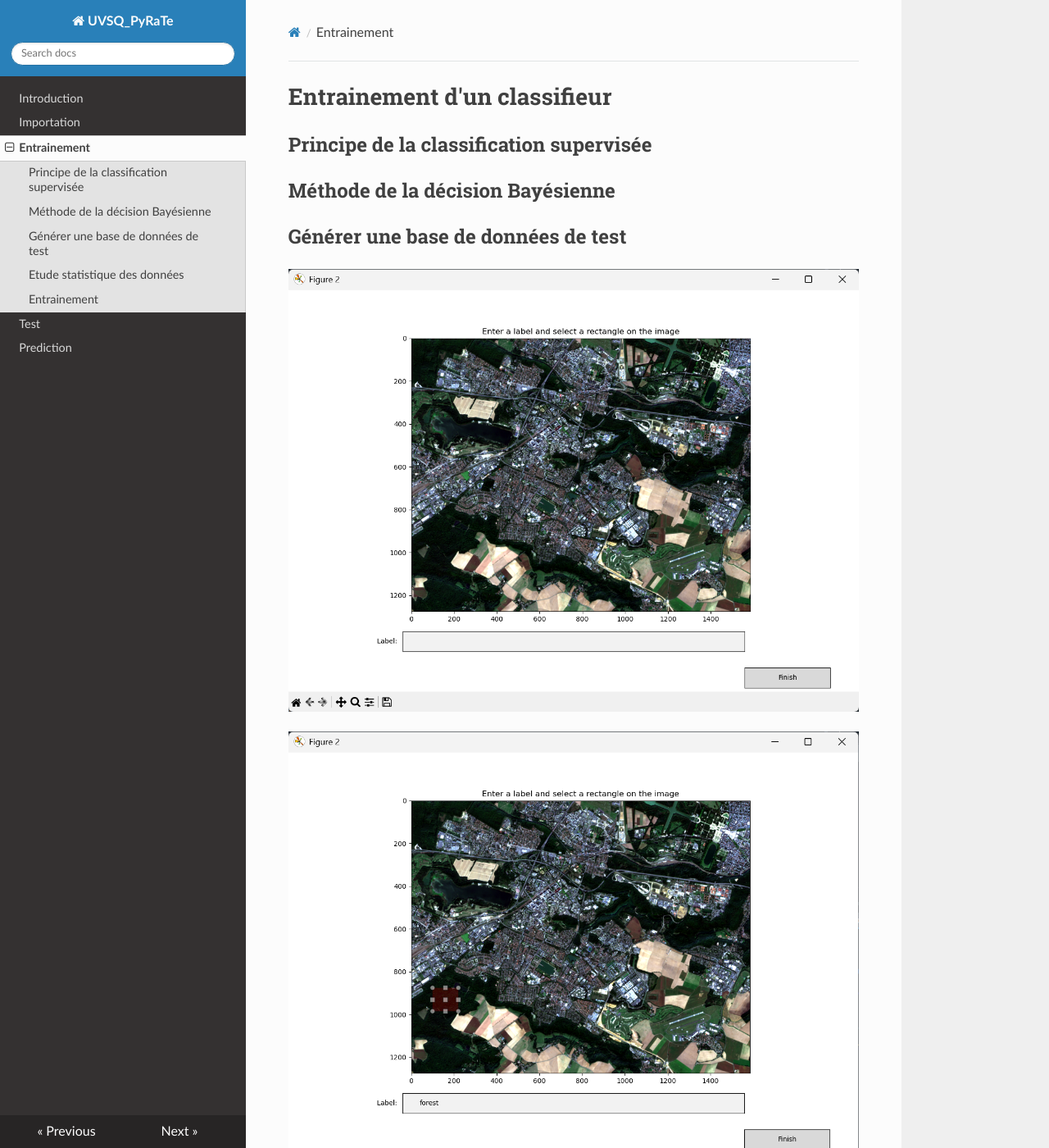
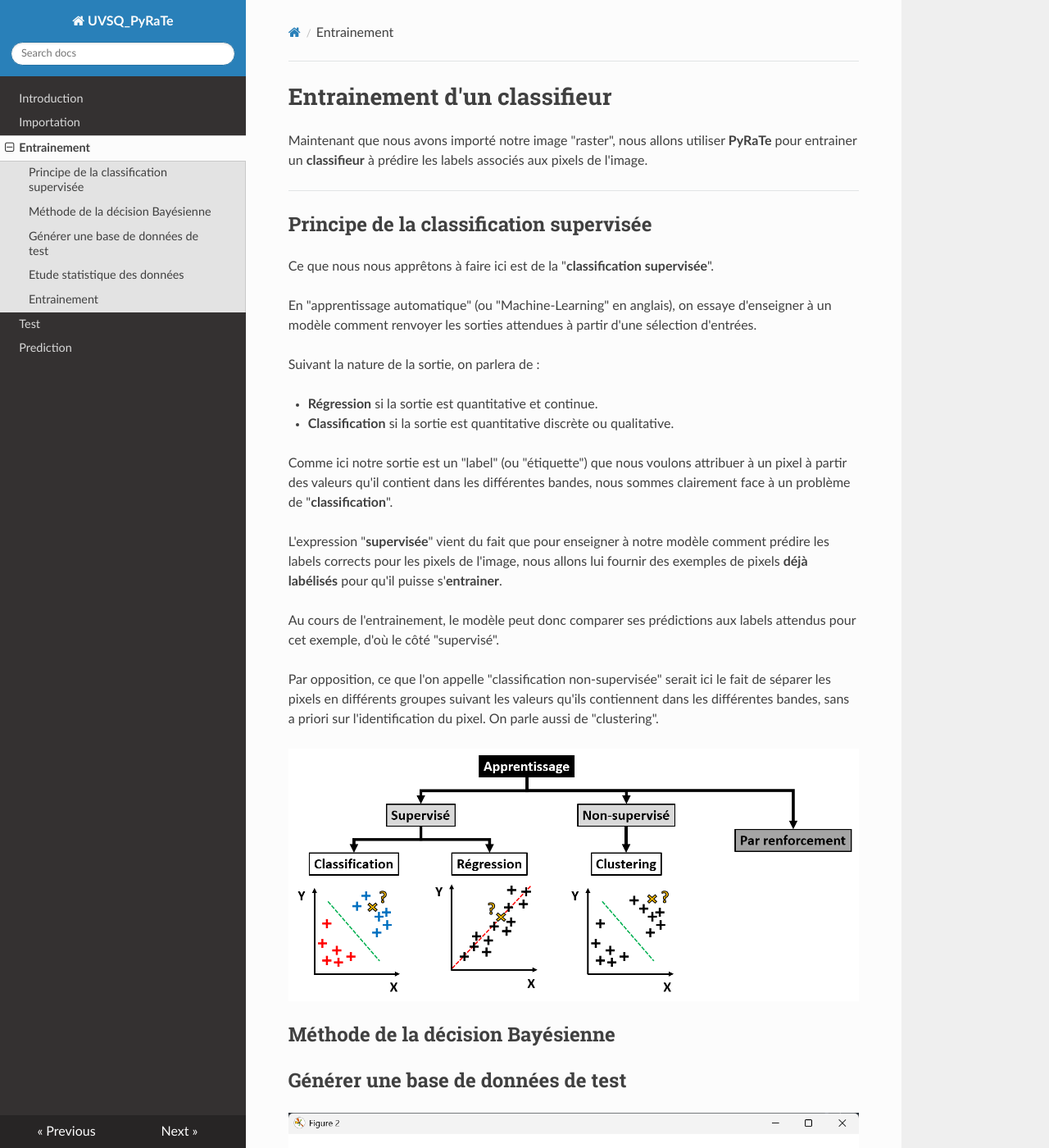
Before and after one commit to NicOudart/PyRaTe, an MkDocs documentation site: the page built from docs/entrainement.md, in a window 1280 px wide and 1400 px high. Shown: the whole window at 82% size. Built offline with MkDocs 1.6.1, drawn with Linux system fonts in a browser that asks for light colours; nearby versions of some CDN libraries.

Commit message:
-Progress on the training section of the tutorial.

```diff
--- a/docs/entrainement.md
+++ b/docs/entrainement.md
@@ -1,6 +1,31 @@
 # Entrainement d'un classifieur
 
+Maintenant que nous avons importé notre image "raster", nous allons utiliser **PyRaTe** pour entrainer un **classifieur** à prédire les labels associés aux pixels de l'image.
+
+---
+
 ## Principe de la classification supervisée
+
+Ce que nous nous apprêtons à faire ici est de la "**classification supervisée**".
+
+En "apprentissage automatique" (ou "Machine-Learning" en anglais), on essaye d'enseigner à un modèle comment renvoyer les sorties attendues à partir d'une sélection d'entrées.
+
+Suivant la nature de la sortie, on parlera de :
+
+* **Régression** si la sortie est quantitative et continue.
+
+* **Classification** si la sortie est quantitative discrète ou qualitative.
+
+Comme ici notre sortie est un "label" (ou "étiquette") que nous voulons attribuer à un pixel à partir des valeurs qu'il contient dans les différentes bandes, nous sommes clairement face à un problème de "**classification**".
+
+L'expression "**supervisée**" vient du fait que pour enseigner à notre modèle comment prédire les labels corrects pour les pixels de l'image, nous allons lui fournir des exemples de pixels **déjà labélisés** pour qu'il puisse s'**entrainer**.
+
+Au cours de l'entrainement, le modèle peut donc comparer ses prédictions aux labels attendus pour cet exemple, d'où le côté "supervisé".
+
+Par opposition, ce que l'on appelle "classification non-supervisée" serait ici le fait de séparer les pixels en différents groupes suivant les valeurs qu'ils contiennent dans les différentes bandes, sans a priori sur l'identification du pixel.
+On parle aussi de "clustering".
+
+![Apprentissage automatique](img/Machine_learning.png)
 
 ## Méthode de la décision Bayésienne
 
```
Also changed, not shown: docs/importation.md (+2 -2 lines), docs/img/Confusion_matrix.png (added), docs/img/Machine_learning.png (added), docs/img/Naive_Bayes.png (added), docs/img/Overfitting.png (added).
